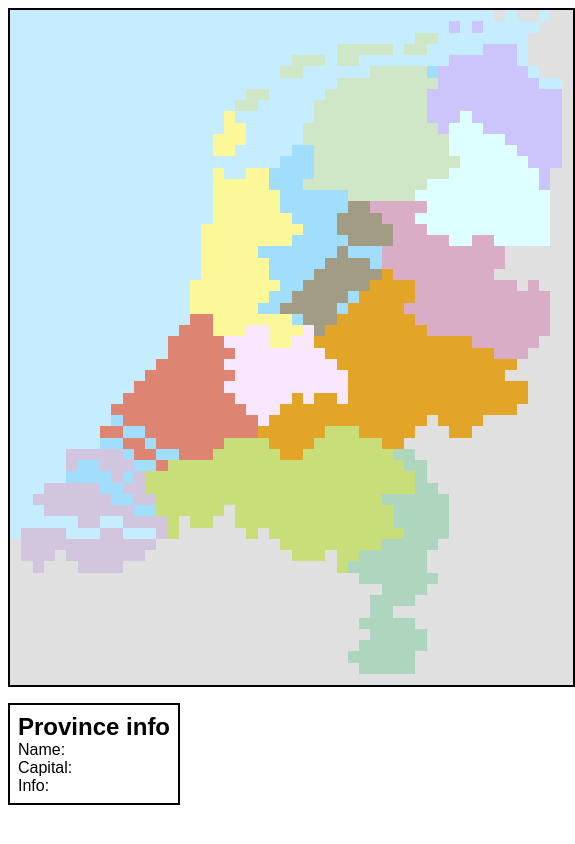
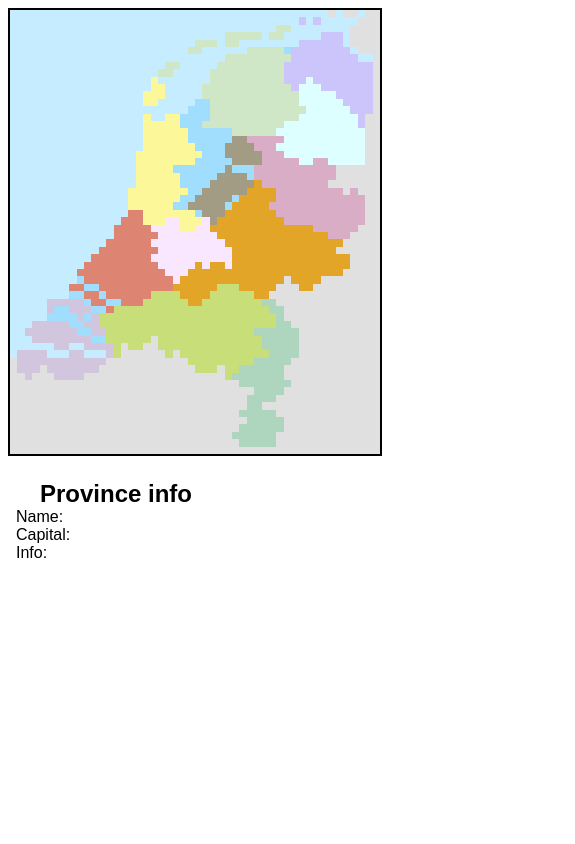
Before and after one commit to nielsly/netherlandspixel, a plain HTML site: page index.html in a window 390 px wide. Shown: the whole page, 575 px wide, since content can reach past the window. Drawn offline with Linux system fonts and the light colour scheme.

Commit message:
Achieve *true* 5:6 canvas size responsiveness

```diff
--- a/js.js
+++ b/js.js
@@ -1,4 +1,5 @@
 //amsterdam x21y26
+// x | 0 is shorthand to convert x to an integer
 
 const mouse = {
     x: 0,
@@ -23,10 +24,7 @@ function mouseEvents(e) {
     const color = getColorUnderCursor(x, y);
     if (mouse.button && color !== "" && color !== mouse.lastColor) {
         mouse.lastColor = color;
-        console.log(color);
-
         setProvinceInfo(provinces[color]);
-
     }
 }
 
@@ -86,6 +84,18 @@ function getColorUnderCursor(x, y) {
     return "";
 }
 
+function setCanvasSize() {
+    if (6 * window.document.documentElement.clientWidth > 5 * window.document.documentElement.clientHeight) {
+        cv.style.height = window.document.documentElement.clientHeight - ((cv.style.marginTop.substring(0, cv.style.marginTop.length - 2) | 0) + (cv.style.borderWidth.substring(0, cv.style.borderWidth.length - 2) | 0) * 2 + (cv.style.marginBottom.substring(0, cv.style.marginBottom.length - 2) | 0)) + "px";
+        cv.style.width = "auto";
+    } else {
+        cv.style.width = window.document.documentElement.clientWidth - ((cv.style.marginLeft.substring(0, cv.style.marginLeft.length - 2) | 0) + (cv.style.borderWidth.substring(0, cv.style.borderWidth.length - 2) | 0) * 2 + (cv.style.marginRight.substring(0, cv.style.marginRight.length - 2) | 0)) + "px";
+        cv.style.height = "auto";
+    }
+}
+
+window.onresize = setCanvasSize;
+
 async function bodyReady() {
     provinces = await fetch('provinces.json').then((r) => {
         return r.json();
@@ -126,11 +136,14 @@ async function createCanvas() {
     cv.width = '50';
     cv.height = '60';
     cx = cv.getContext('2d');
+    cv.style.border = "2px solid black";
+    cv.style.margin = "8px"
 
     const img = await loadImage('./netherlandspixel.png');
 
     cx.drawImage(img, 0, 0, 50, 60);
     document.body.appendChild(cv);
+    setCanvasSize();
 }
 
 function loadImage(url) {
--- a/style.css
+++ b/style.css
@@ -13,14 +13,17 @@ canvas {
     border: 2px solid black;
     float: left;
     image-rendering: pixelated;
-    min-height: 80%;
 }
 
 #infoCard {
-    border: 2px solid black;
     float: left;
     margin: 8px;
     padding: 8px;
-    min-width: 10%;
-    max-width: 80%;
+    width: 200px;
+    max-width: 90%;
+    overflow-wrap: break-word;
 }
+
+#infoCard h2 {
+    text-align: center;
+}
```
